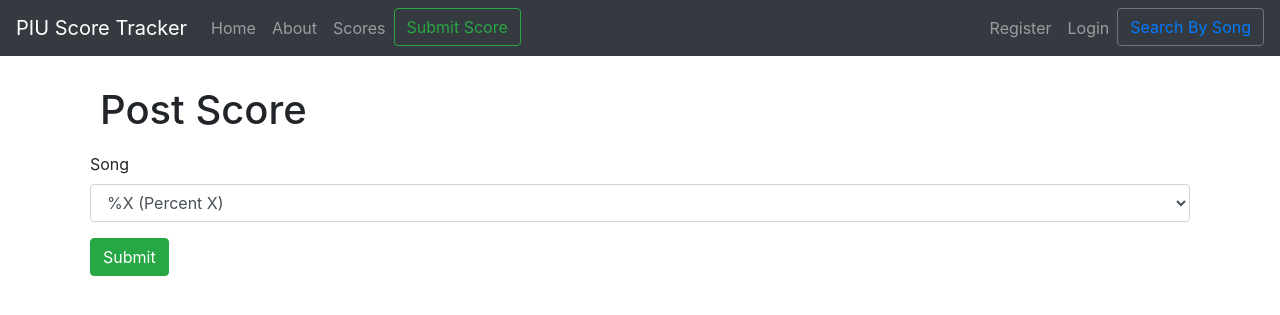
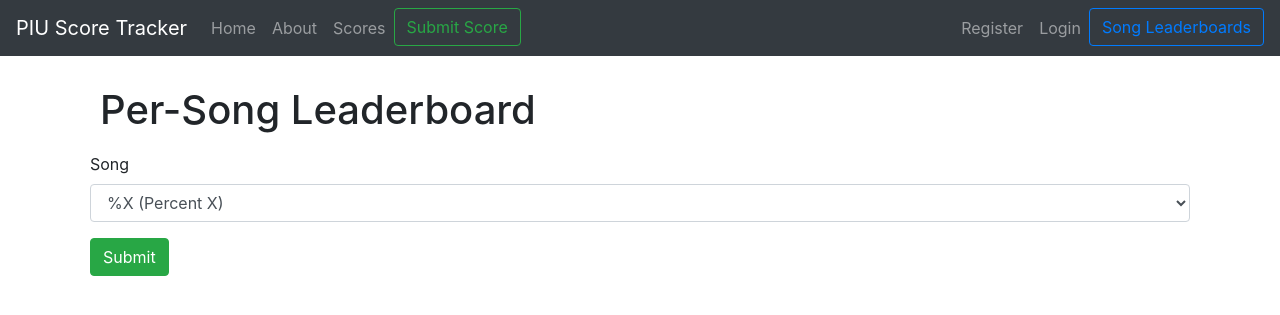
Before and after one commit to dj505/PIU-Score-Tracker, a Flask app: page /search in a window 1280 px wide. Shown: the top 315 px of the page. Run offline with Flask 2, Linux system fonts and the light colour scheme; parts of the project's set-up code (start-up, migrations or seed data) failed here and were passed over; some libraries are stand-ins or nearby versions.

Commit message:
Minor edits

```diff
--- a/templates/includes/_navbar.html
+++ b/templates/includes/_navbar.html
@@ -36,7 +36,7 @@
     </li>
   {% endif %}
   <li class="nav-item">
-    <button class="btn btn-outline-secondary"><a href="/search">Search By Song</a></button>
+    <a href="/search" class="btn btn-outline-primary" role="button" aria-pressed="true">Song Leaderboards</a>
   </li>
 </ul>
 </div>
--- a/templates/search.html
+++ b/templates/search.html
@@ -1,7 +1,7 @@
 {% extends 'layout.html' %}
 
 {% block body %}
-  <h1 style="padding: 10px">Post Score</h1>
+  <h1 style="padding: 10px">Per-Song Leaderboard</h1>
   {% from "includes/_formhelpers.html" import render_field %}
   <form method="POST" action="" enctype="multipart/form-data">
     <div class="form-group">
```
